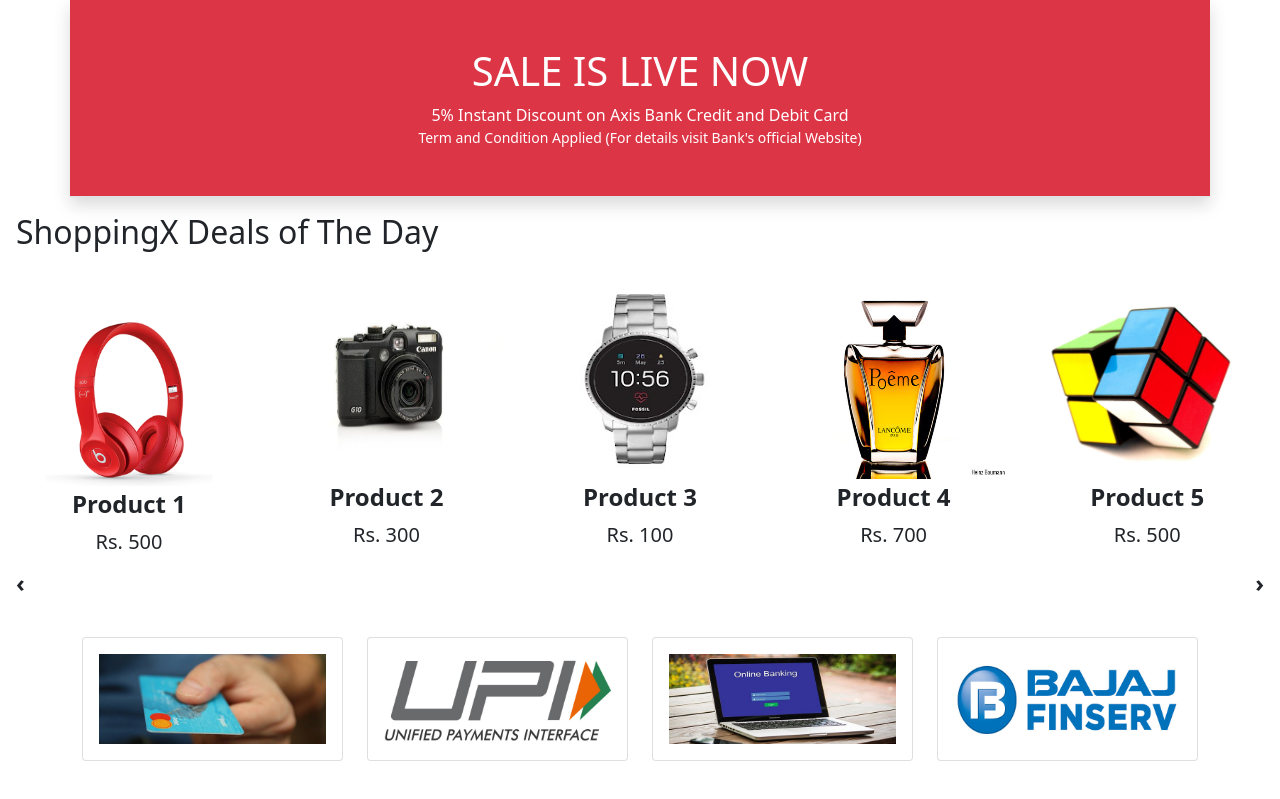
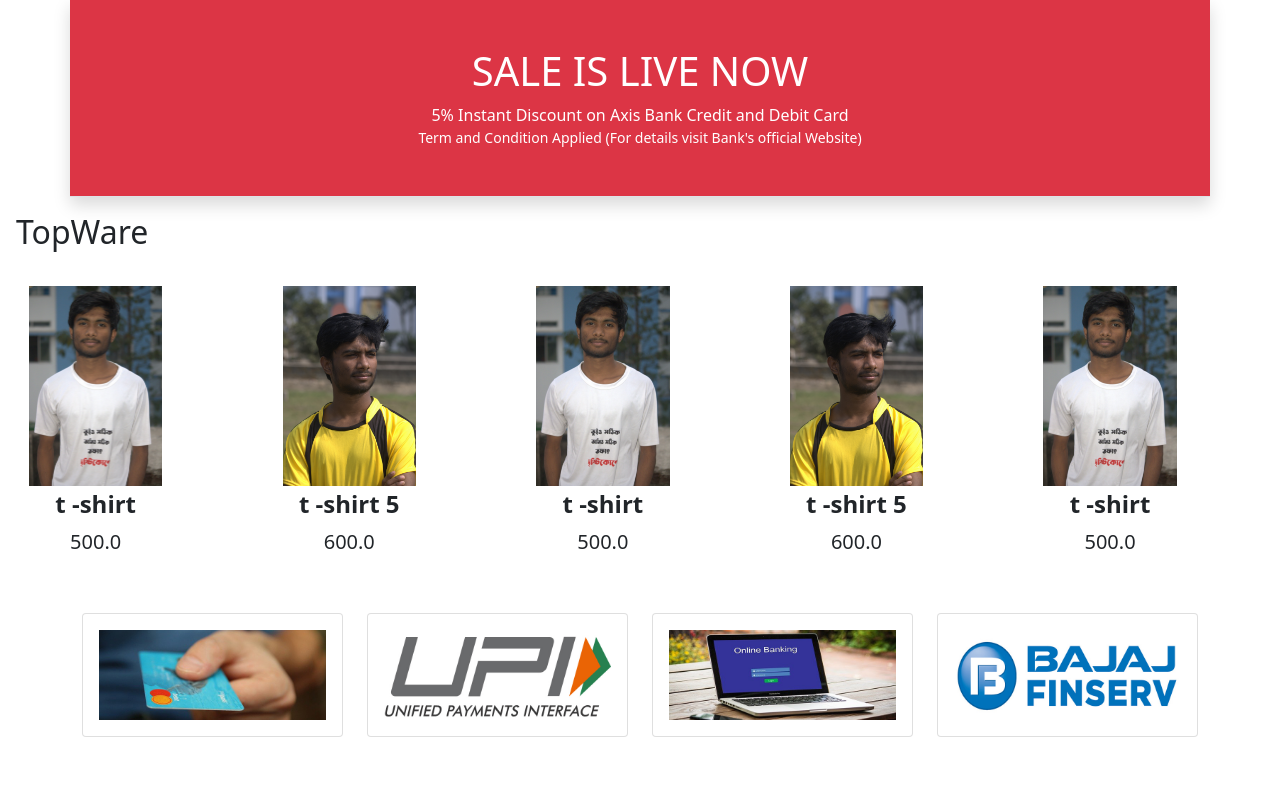
Before and after one commit to SusavanMondal/ShoppingX, a Django app: page / in a window 1280 px wide. Shown: the part 538-1337 px from the top of the page. Run offline with Django 4.2, Linux system fonts and the light colour scheme; data comes from the database, SQL or seed files in the repository; both versions use the stored data as it was after the commit; some libraries are stand-ins or nearby versions.

Commit message:
Doing website dynamic

```diff
--- a/ShoppingX/ShoppingX/settings.py
+++ b/ShoppingX/ShoppingX/settings.py
@@ -117,6 +117,8 @@
 # https://docs.djangoproject.com/en/4.1/howto/static-files/
 
 STATIC_URL = 'static/'
+MEDIA_URL='/media/'
+MEDIA_ROOT=BASE_DIR/'media'
 
 # Default primary key field type
 # https://docs.djangoproject.com/en/4.1/ref/settings/#default-auto-field
--- a/ShoppingX/app/static/app/js/myscript.js
+++ b/ShoppingX/app/static/app/js/myscript.js
@@ -1,5 +1,5 @@
 $('#slider1, #slider2, #slider3').owlCarousel({
-    loop: false,
+    loop: true,
     margin: 20,
     responsiveClass: true,
     responsive: {
@@ -16,7 +16,7 @@
         1000: {
             items: 5,
             nav: true,
-            loop: false,
+            loop: true,
             autoplay: true,
         }
     }
--- a/ShoppingX/app/templates/app/home.html
+++ b/ShoppingX/app/templates/app/home.html
@@ -46,23 +46,18 @@
 {% block main-content %}
 <!-- 1st Product Slider -->
 <div class="m-3">
- <h2>ShoppingX Deals of The Day</h2>
+ <h2>TopWare</h2>
  <!-- Slider 1 -->
+
  <div class="owl-carousel" id="slider1">
-  <a href="{% url 'product-detail' %}" class="btn"><div class="item"><img src="{% static 'app/images/product/1.jpg' %}" alt="" height="200px"><span class="fw-bold">Product 1</span><br><span class="fs-5">Rs. 500</span></div></a>
-  <div class="item"><img src="{% static 'app/images/product/2.jpg' %}" alt="" height="200px"><span class="fw-bold">Product 2</span><br><span class="fs-5">Rs. 300</span></div>
-  <div class="item"><img src="{% static 'app/images/product/3.jpg' %}" alt="" height="200px"><span class="fw-bold">Product 3</span><br><span class="fs-5">Rs. 100</span></div>
-  <div class="item"><img src="{% static 'app/images/product/4.jpg' %}" alt="" height="200px"><span class="fw-bold">Product 4</span><br><span class="fs-5">Rs. 700</span></div>
-  <div class="item"><img src="{% static 'app/images/product/5.jpg' %}" alt="" height="200px"><span class="fw-bold">Product 5</span><br><span class="fs-5">Rs. 500</span></div>
-  <div class="item"><img src="{% static 'app/images/product/6.jpg' %}" alt="" height="200px"><span class="fw-bold">Product 6</span><br><span class="fs-5">Rs. 400</span></div>
-  <div class="item"><img src="{% static 'app/images/product/7.jpg' %}" alt="" height="200px"><span class="fw-bold">Product 7</span><br><span class="fs-5">Rs. 500</span></div>
-  <div class="item"><img src="{% static 'app/images/product/8.jpg' %}" alt="" height="200px"><span class="fw-bold">Product 8</span><br><span class="fs-5">Rs. 300</span></div>
-  <div class="item"><img src="{% static 'app/images/product/9.jpg' %}" alt="" height="200px"><span class="fw-bold">Product 9</span><br><span class="fs-5">Rs. 600</span></div>
-  <div class="item"><img src="{% static 'app/images/product/10.jpg' %}" alt="" height="200px"><span class="fw-bold">Product 10</span><br><span class="fs-5">Rs. 900</span></div>
-  <div class="item"><img src="{% static 'app/images/product/11.jpg' %}" alt="" height="200px"><span class="fw-bold">Product 11</span><br><span class="fs-5">Rs. 100</span></div>
-  <div class="item"><img src="{% static 'app/images/product/12.jpg' %}" alt="" height="200px"><span class="fw-bold">Product 12</span><br><span class="fs-5">Rs. 200</span></div>
+  {%for t in TopWear %}
+  <a href="{% url 'product-detail' %}" class="btn"><div class="item"><img src="{{t.product_image.url}}" alt="" height="200px"><span class="fw-bold">{{t.title}}</span><br><span class="fs-5">{{t.selling_price}}</span></div></a>
+  {% endfor %}
  </div>
 </div>
+
+
+
 <!-- End 1st Product Slider -->
 
 <!-- Payment Info Section -->
--- a/ShoppingX/app/urls.py
+++ b/ShoppingX/app/urls.py
@@ -1,7 +1,10 @@
 from django.urls import path
 from app import views
+from django.conf import settings
+from django.conf.urls.static import static
 urlpatterns = [
-    path('', views.home),
+    # path('', views.home),
+    path('',views.Productsviews.as_view(), name="home"),
     path('product-detail/', views.product_detail, name='product-detail'),
     path('cart/', views.add_to_cart, name='add-to-cart'),
     path('buy/', views.buy_now, name='buy-now'),
@@ -13,4 +16,4 @@
     path('login/', views.login, name='login'),
     path('registration/', views.customerregistration, name='customerregistration'),
     path('checkout/', views.checkout, name='checkout'),
-]
+]+static(settings.MEDIA_URL, document_root=settings.MEDIA_ROOT)
--- a/ShoppingX/app/views.py
+++ b/ShoppingX/app/views.py
@@ -1,7 +1,20 @@
 from django.shortcuts import render
+from django.views import View
+from .models import *
+# def home(request):
+#  return render(request, 'app/home.html')
 
-def home(request):
- return render(request, 'app/home.html')
+class Productsviews(View):
+ def get(self, request):
+  topware=Product.objects.filter(catagory='TW')
+  BottomWear=Product.objects.filter(catagory='BW')
+  Laptop=Product.objects.filter(catagory='L')
+  Mobile=Product.objects.filter(catagory='M')
+  return render(request, 'app/home.html', context={'TopWear':topware, 'BottomWear':BottomWear, 'Laptop':Laptop, 'Mobile':Mobile})
+
+
+
+
 
 def product_detail(request):
  return render(request, 'app/productdetail.html')
```
Also changed, not shown: ShoppingX/db.sqlite3, ShoppingX/media/productimg/IMG_0412.jpg (added), ShoppingX/media/productimg/IMG_1362_batcheditor_fotor_1.jpg (added).
